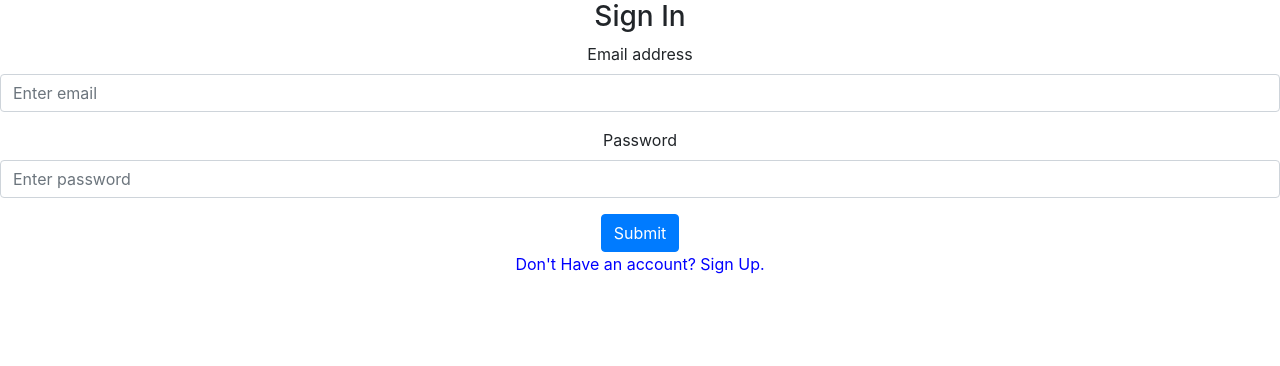
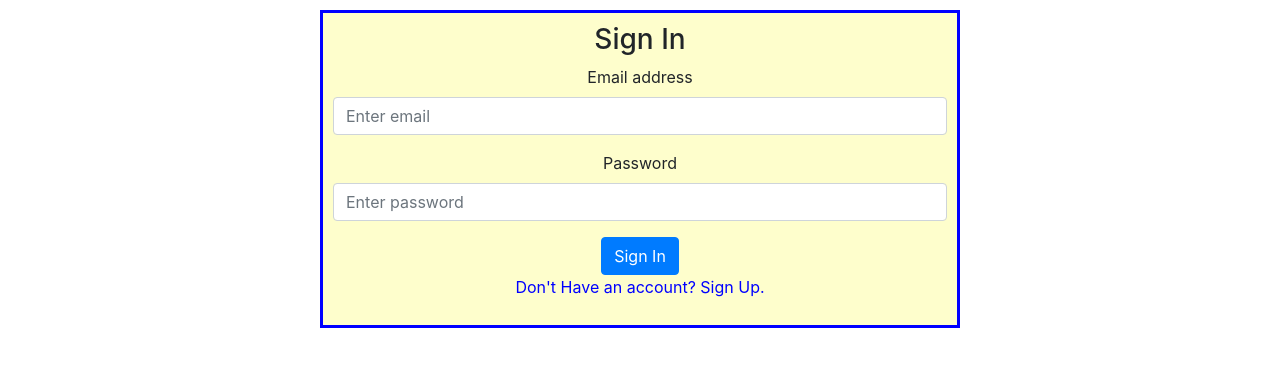
Before and after one commit to Anishde85/Todo-App, a React (Create React App) app: page / in a window 1280 px wide. Shown: the top 366 px of the page. Built offline with nearby package versions, Linux system fonts and the light colour scheme.

Commit message:
UI updated

```diff
--- a/package.json
+++ b/package.json
@@ -9,7 +9,9 @@
     "bootstrap": "^4.6.0",
     "firebase": "^8.4.1",
     "react": "^17.0.2",
+    "react-beforeunload": "^2.4.0",
     "react-bootstrap": "^1.5.2",
+    "react-confirm-alert": "^2.7.0",
     "react-dom": "^17.0.2",
     "react-router-dom": "^5.2.0",
     "react-scripts": "4.0.3",
--- a/src/App.css
+++ b/src/App.css
@@ -42,3 +42,15 @@
   border-color: green;
   background-color: #61dafb;
 }
+.container
+{
+  margin-top: 10px;
+  padding:10px;
+  width: 50%;
+  border-style: solid;
+  border-color: blue;
+  background-color: #fefecc;
+}
+.head{
+  background-color: #d8f8b7;
+}
--- a/src/list.js
+++ b/src/list.js
@@ -43,6 +43,7 @@ function Home(props)
     const [state,setState]=useState(0);
     if (firebase.auth().currentUser==null)
     {
+        alert('Redireting to Sign in Page. Credentials required once again.');
         props.history.push('/');
         return (
             <div></div>
@@ -91,7 +92,7 @@ function Home(props)
           });
     }
     return (
-        <div className="App">
+            <div className="App">
             <div class="shadow-lg p-3 mb-5 rounded head">
                 <h3>Task List</h3>
                 <p align="right"><a href={"/"} style={{color:'blue'}}>Logout</a></p>
@@ -108,7 +109,7 @@ function Home(props)
             </div>
             <div>
                 <h3>Add a New Task</h3>
-                <div className="form-group">
+                <div className="form-group container">
                     <input type="text" onChange={taskchange} className="form-control" placeholder="Enter Blog" />
                     <button type="submit" className="btn btn-primary" onClick={user}>Submit</button>
                 </div>
--- a/src/signin.js
+++ b/src/signin.js
@@ -25,12 +25,11 @@ function Signin(props)
       props.history.push('/list');
     })
     .catch((error) => {
-      var errorCode = error.code;
-      var errorMessage = error.message;
+      alert("Enter correct email and password");
     });
   }
   return (
-            <div>
+            <div className="container">
                 <h3>Sign In</h3>
                 <div className="form-group">
                     <label>Email address</label>
@@ -40,7 +39,7 @@ function Signin(props)
                     <label>Password</label>
                     <input type="password" onChange={passwordchg} className="form-control" placeholder="Enter password" />
                 </div>
-                <button type="submit" className="btn btn-primary" onClick={signup}>Submit</button>
+                <button type="submit" className="btn btn-primary" onClick={signup}>Sign In</button>
                 <p><a href={"/signup"} style={{color:'blue'}}>Don't Have an account? Sign Up.</a></p>
             </div>
   );
--- a/src/signup.js
+++ b/src/signup.js
@@ -24,12 +24,11 @@ function Signup(props)
       props.history.push('/list');
     })
     .catch((error) => {
-      var errorCode = error.code;
-      var errorMessage = error.message;
+      alert("Enter valid email and password");
     });
   }
   return (
-            <div>
+            <div className="container">
                 <h3>Sign Up</h3>
                 <div className="form-group">
                     <label>Email address</label>
@@ -39,7 +38,8 @@ function Signup(props)
                     <label>Password</label>
                     <input type="password" onChange={passwordchg} className="form-control" placeholder="Enter password" />
                 </div>
-                <button type="submit" className="btn btn-primary" onClick={signup}>Submit</button>
+                <button type="submit" className="btn btn-primary" onClick={signup}>Sign Up</button>
+                <p><a href={"/"} style={{color:'blue'}}>Already Have an account? Sign In.</a></p>
             </div>
   );
 }
```
Also changed, not shown: 1 other file (tests, documents, lock files or other folders).
